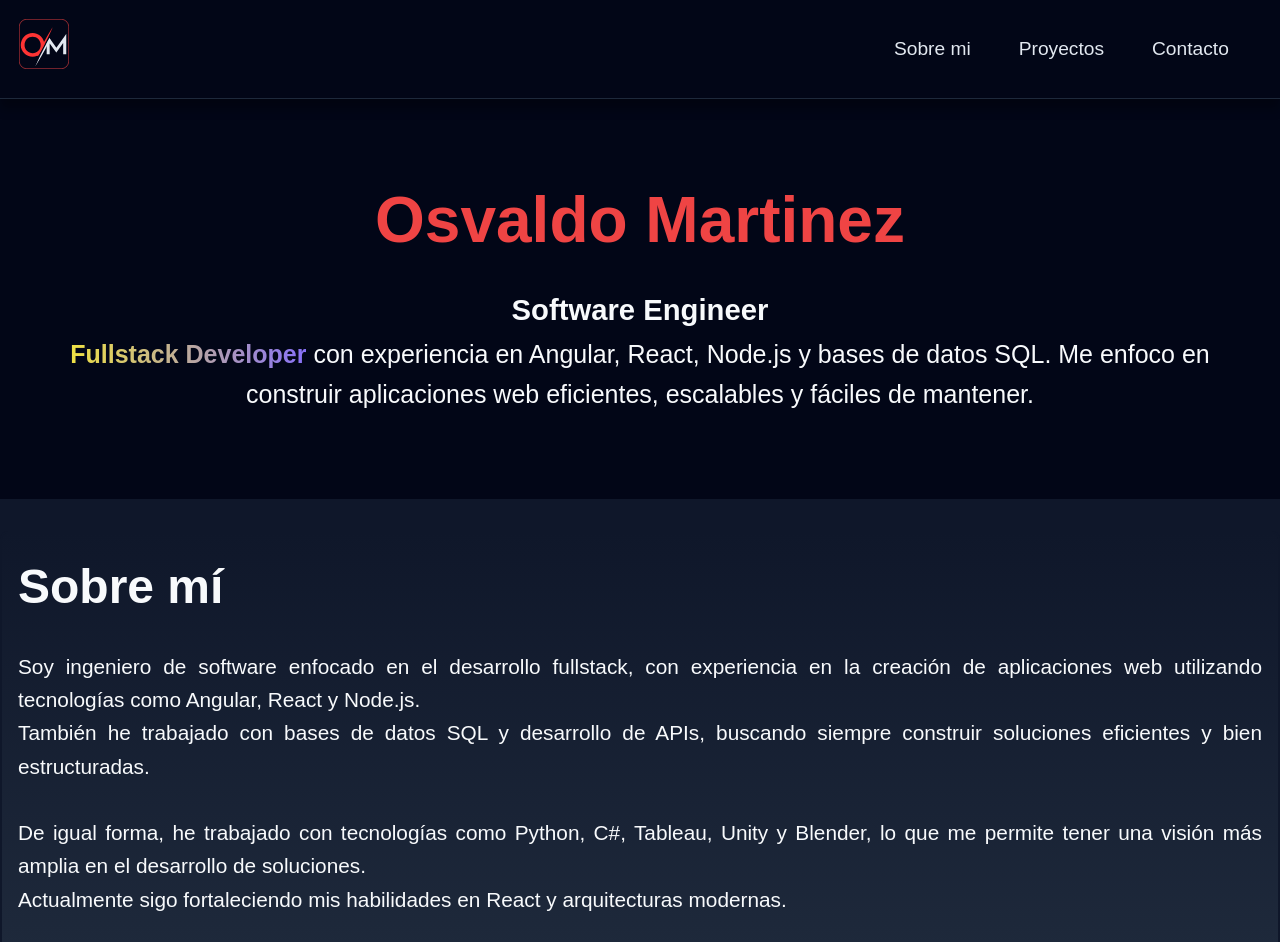
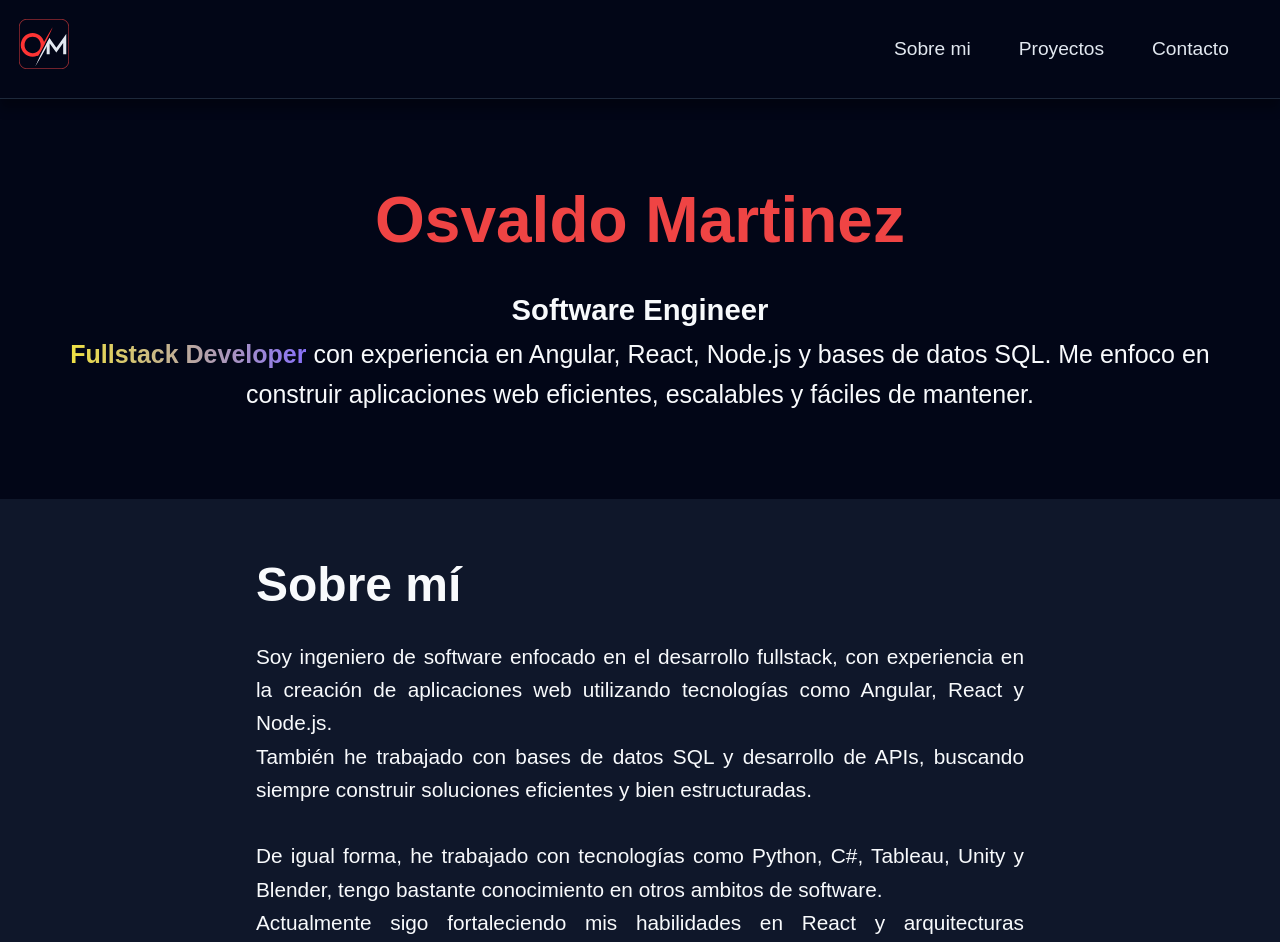
Before and after one commit to Raf-dotmx/omv1, a React (Vite) app: page / in a window 1280 px wide. Shown: the top 942 px of the page. Built offline with nearby package versions, Linux system fonts and the light colour scheme; a web font is replaced by a local one.

Commit message:
Improved CSS styles for About section

```diff
--- a/index.html
+++ b/index.html
@@ -1,12 +1,28 @@
 <!doctype html>
-<html lang="en">
+<html lang="es">
   <head>
     <meta charset="UTF-8" />
-    <link rel="icon" type="image/svg+xml" href="/favicon.ico" />
+
+    <title>Osvaldo Martinez | Fullstack Developer en México (Angular, React, Node.js)</title>
+
+    <meta name="description" content="Fullstack Developer en México especializado en Angular, React y Node.js. Desarrollo aplicaciones web escalables, eficientes y mantenibles." />
+
+    <meta name="viewport" content="width=device-width, initial-scale=1.0" />
+
+    <meta name="robots" content="index, follow" />
+
+
+
+
+    <link rel="icon" href="/favicon.ico" />
     <link rel="icon" type="image/png" sizes="32x32" href="/favicon-32.png" />
     <link rel="icon" type="image/png" sizes="16x16" href="/favicon-16.png" />
-    <meta name="viewport" content="width=device-width, initial-scale=1.0" />
-    <title>Osvaldo Martinez</title>
+
+
+    <meta property="og:title" content="Osvaldo Martinez | Fullstack Developer" />
+    <meta property="og:description" content="Desarrollo aplicaciones web con Angular, React y Node.js." />
+
+    <meta property="og:type" content="website" />
   </head>
   <body>
     <div id="root"></div>
--- a/src/components/About.tsx
+++ b/src/components/About.tsx
@@ -1,12 +1,12 @@
 
 function About() {
   return (
-    <section id="about" className="container about" data-aos="fade-up" data-aos-delay="300">
+    <section id="about" className="container about flex" data-aos="fade-up" data-aos-delay="300">
       <h2>Sobre mí</h2>
       <p>
         Soy ingeniero de software enfocado en el desarrollo fullstack, con experiencia en la creación de aplicaciones web utilizando tecnologías como Angular, React y Node.js. <br />
         También he trabajado con bases de datos SQL y desarrollo de APIs, buscando siempre construir soluciones eficientes y bien estructuradas. <br /><br />
-        De igual forma, he trabajado con tecnologías como Python, C#, Tableau, Unity y Blender, lo que me permite tener una visión más amplia en el desarrollo de soluciones. <br />
+        De igual forma, he trabajado con tecnologías como Python, C#, Tableau, Unity y Blender, tengo bastante conocimiento en otros ambitos de software. <br />
         Actualmente sigo fortaleciendo mis habilidades en React y arquitecturas modernas.
       </p>
     </section>
--- a/src/index.css
+++ b/src/index.css
@@ -26,18 +26,16 @@ body {
 }
 
 .about {
-  max-width: 800px;
-  margin: 0 auto;
   padding: 5rem 1rem;
   text-align: justify;
-  border-radius: 8px;
-  border: #0f172a 2px solid;
-  background: linear-gradient(360deg, #1e293b, #0f172a);
+  min-height: 50vh;
+  justify-content: center;
+  flex-direction: column;
 }
 
 .about h2 {
   font-size: 3rem;
-  margin-bottom: 1.5rem;
+  margin-bottom: 1rem;
 }
 
 .about p {
@@ -69,7 +67,7 @@ a:hover {
 }
 
 .container {
-  max-width: 1300px;
+  max-width: 100vh;
   margin: 0 auto;
   padding: 1rem;
 }
@@ -234,6 +232,7 @@ a:hover {
 
 section {
   margin-bottom: 4rem;
+  flex: 1;
 }
 
 .project-card img {
@@ -321,7 +320,6 @@ section {
   padding: 5rem 1rem;
   width: 90%;
   max-width: 700px;
-  margin: 0 auto;
   text-align: center;
 }
 
```
